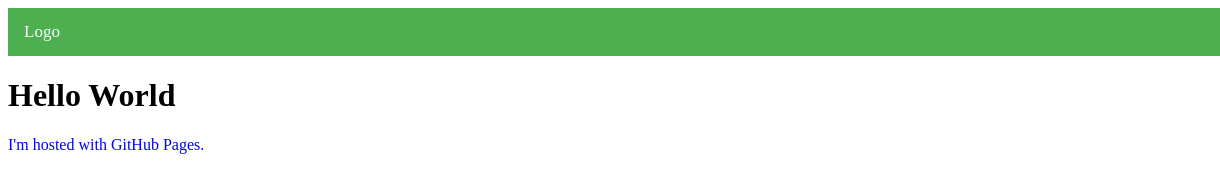
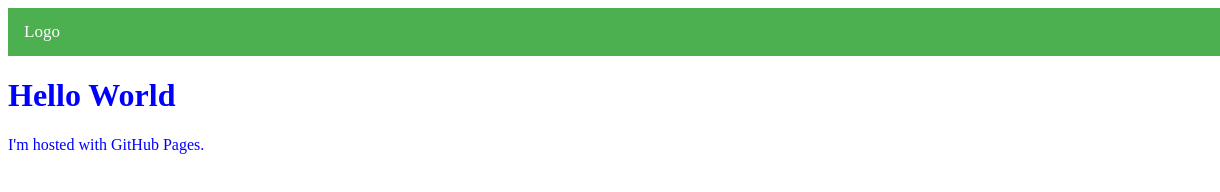
Before and after one commit to brettmckitterick/brettmckitterick.github.io, a plain HTML site: page index.html in a window 1280 px wide. Shown: the full height of the page, 0-1220 px from the left. Drawn offline with Linux system fonts and the light colour scheme.

Commit message:
Update webstyle.css

```diff
--- a/webstyle.css
+++ b/webstyle.css
@@ -39,5 +39,6 @@
   background-color: #4CAF50;
   color: white;
 }
-
-p {color: blue;}
+body {
+	color: blue;
+}
```
